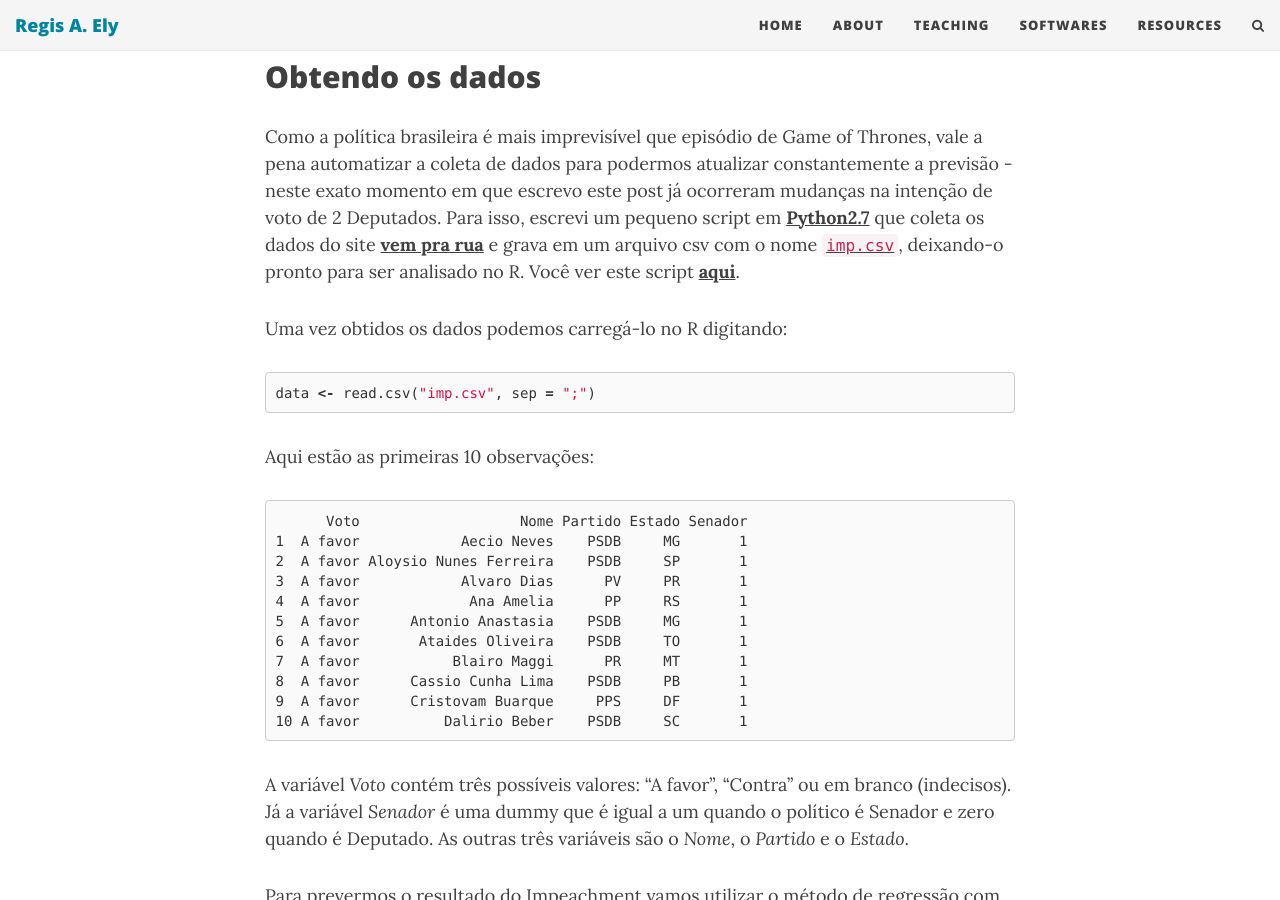
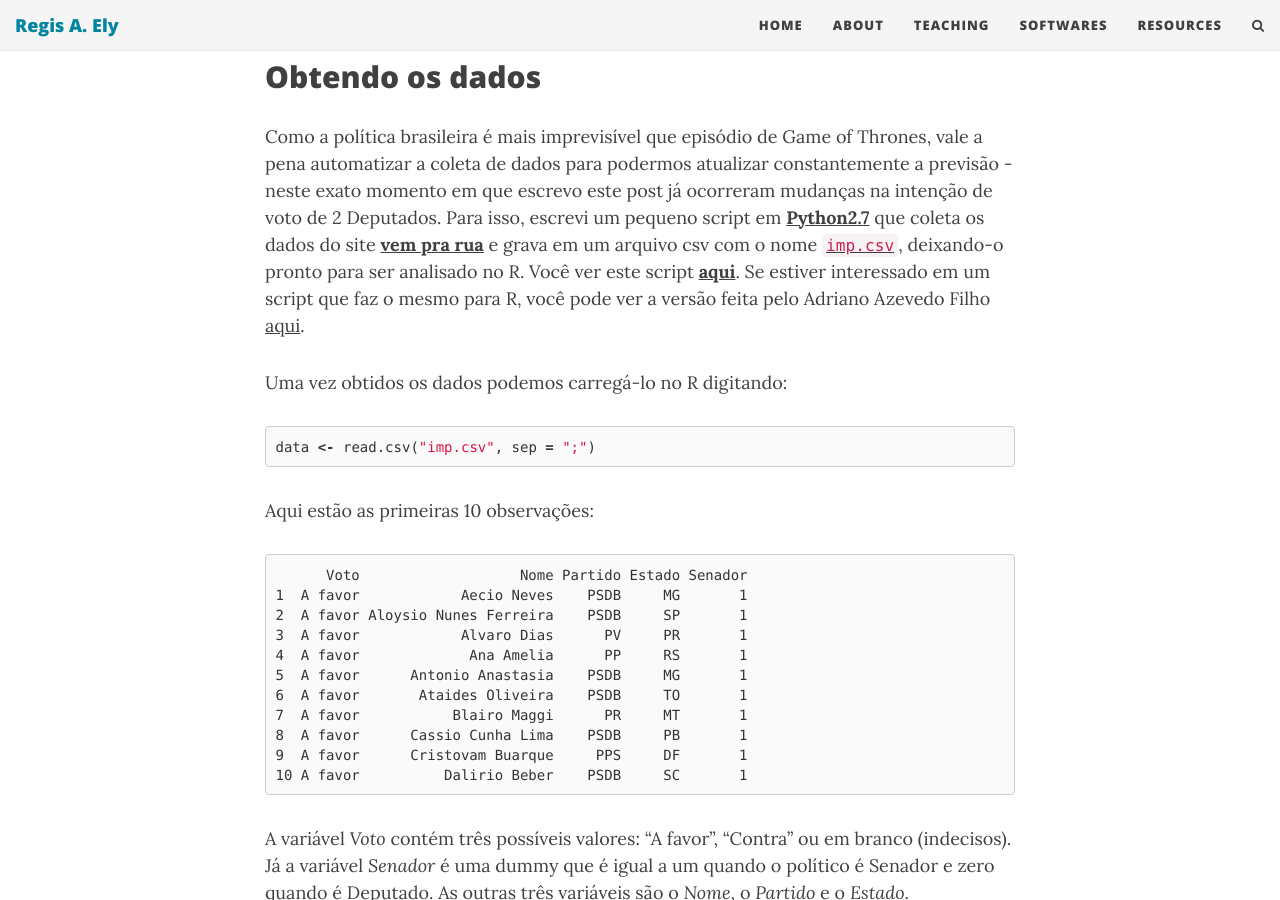
Before and after one commit to regisely/regisely.github.io, a Jekyll site: the page built from _posts/2016-04-01-impeachment.md, in a window 1280 px wide and 900 px high, scrolled down 2980 px. Built offline with Jekyll 4.4.1, drawn with Linux system fonts in a browser that asks for light colours; nearby versions of some CDN libraries; comment, search, counter and statistics services are not loaded.

Commit message:
Update post

```diff
--- a/_posts/2016-04-01-impeachment.md
+++ b/_posts/2016-04-01-impeachment.md
@@ -56,7 +56,7 @@ Para conhecer um pouco mais sobre o processo de Impeachment você pode ler a **[
 
 ## Obtendo os dados
 
-Como a política brasileira é mais imprevisível que episódio de Game of Thrones, vale a pena automatizar a coleta de dados para podermos atualizar constantemente a previsão - neste exato momento em que escrevo este post já ocorreram mudanças na intenção de voto de 2 Deputados. Para isso, escrevi um pequeno script em **[Python2.7](https://www.python.org/)** que coleta os dados do site **[vem pra rua](http://mapa.vemprarua.net/br/)** e grava em um arquivo csv com o nome [`imp.csv`](/files/imp.csv), deixando-o pronto para ser analisado no R. Você ver este script **[aqui](https://gist.github.com/regisely/caefdf30313503bbf5d0bbae6e2a597d)**.
+Como a política brasileira é mais imprevisível que episódio de Game of Thrones, vale a pena automatizar a coleta de dados para podermos atualizar constantemente a previsão - neste exato momento em que escrevo este post já ocorreram mudanças na intenção de voto de 2 Deputados. Para isso, escrevi um pequeno script em **[Python2.7](https://www.python.org/)** que coleta os dados do site **[vem pra rua](http://mapa.vemprarua.net/br/)** e grava em um arquivo csv com o nome [`imp.csv`](/files/imp.csv), deixando-o pronto para ser analisado no R. Você ver este script **[aqui](https://gist.github.com/regisely/caefdf30313503bbf5d0bbae6e2a597d)**. Se estiver interessado em um script que faz o mesmo para R, você pode ver a versão feita pelo Adriano Azevedo Filho [aqui](http://rpubs.com/adriano/dadosImpP1).
 
 Uma vez obtidos os dados podemos carregá-lo no R digitando:
 
```
